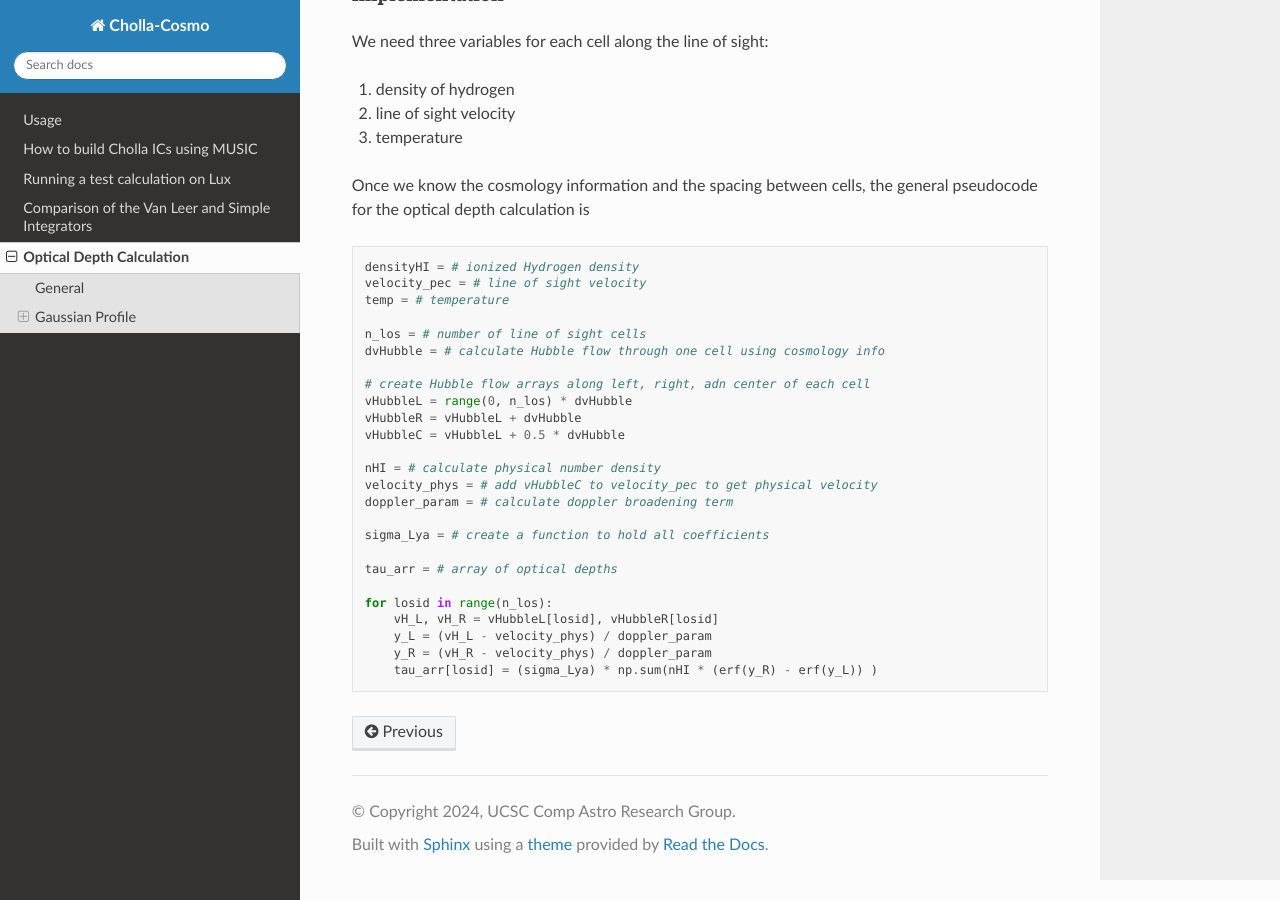
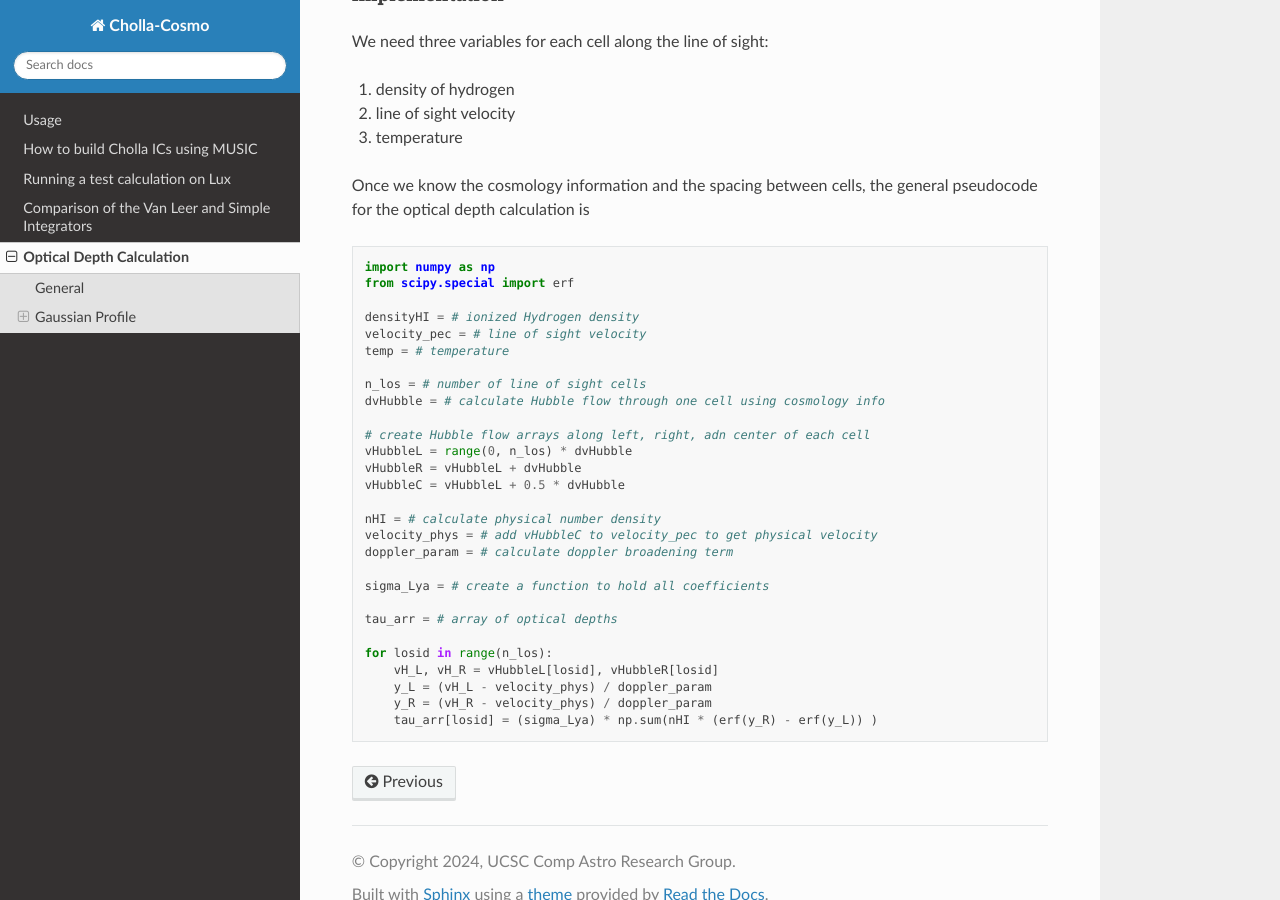
Before and after one commit to evazlimen/cholla-cosmo, a Sphinx documentation site: the page built from docs/source/optical_depth.rst, in a window 1280 px wide and 900 px high, scrolled down 1639 px. Built offline with Sphinx 7.4.7 and the Read the Docs theme 3.1.0, drawn with Linux system fonts in a browser that asks for light colours.

Commit message:
add package imports

```diff
--- a/docs/source/optical_depth.rst
+++ b/docs/source/optical_depth.rst
@@ -80,6 +80,9 @@ Once we know the cosmology information and the spacing between cells, the genera
 
 .. code-block:: python
 
+    import numpy as np
+    from scipy.special import erf
+
     densityHI = # ionized Hydrogen density
     velocity_pec = # line of sight velocity
     temp = # temperature
```
